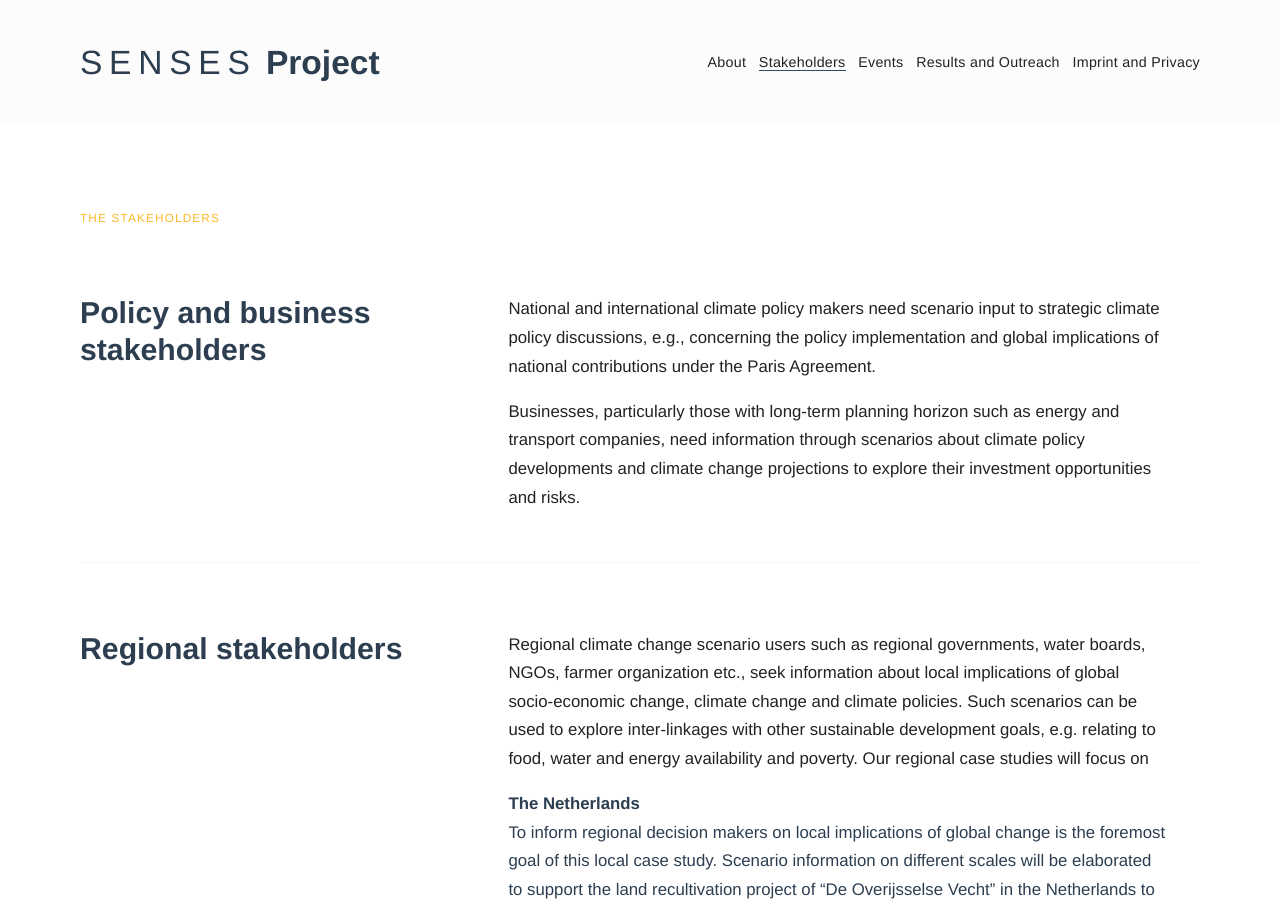
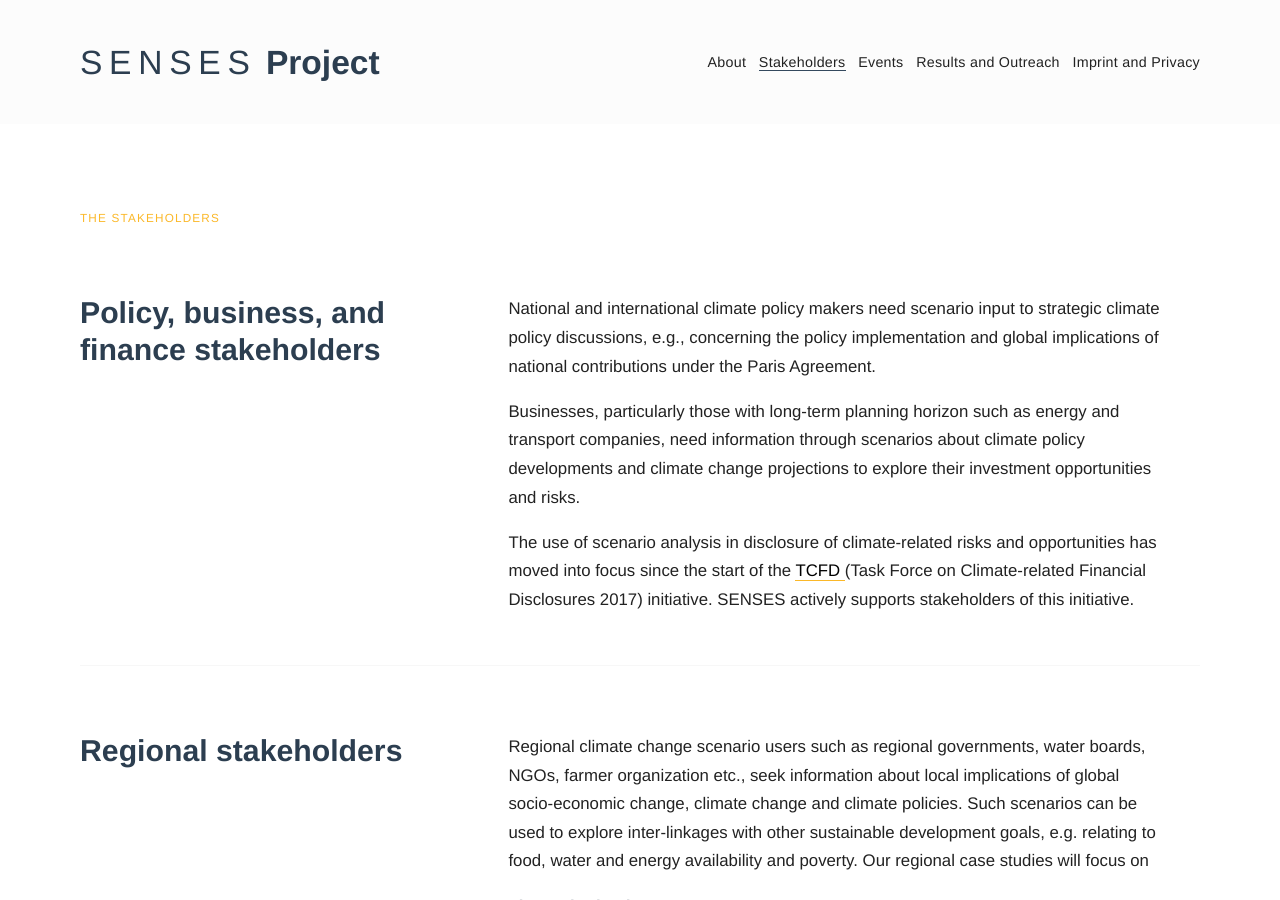
Before and after one commit to SensesProject/project-website-jekyll, a Jekyll site: the page built from stakeholders/index.html, in a window 1280 px wide and 900 px high. Built offline with Jekyll 4.4.1, drawn with Linux system fonts in a browser that asks for light colours; some web fonts are replaced.

Commit message:
Added finance as stakeholder group

```diff
--- a/stakeholders/index.html
+++ b/stakeholders/index.html
@@ -5,7 +5,7 @@ layout: home
   <span class="caption">the stakeholders</span>
   <section class="column">
     <div class="aside">
-      <h4>Policy and business stakeholders</h4>
+      <h4>Policy, business, and finance stakeholders</h4>
     </div>
     <div class="content">
       <p>
@@ -14,6 +14,10 @@ layout: home
       <p>
         Businesses, particularly those with long-term planning horizon such as energy and transport companies, need information through scenarios about climate policy developments and climate change projections to explore their investment opportunities and risks.
       </p>
+      <p>
+      The use of scenario analysis in disclosure of climate-related risks and opportunities has moved into focus since the start of the <a href="https://www.fsb-tcfd.org/"> TCFD </a> (Task Force on Climate-related Financial Disclosures 2017) initiative.
+SENSES actively supports stakeholders of this initiative.
+        </p>
     </div>
   </section>
   <section class="column">
```
